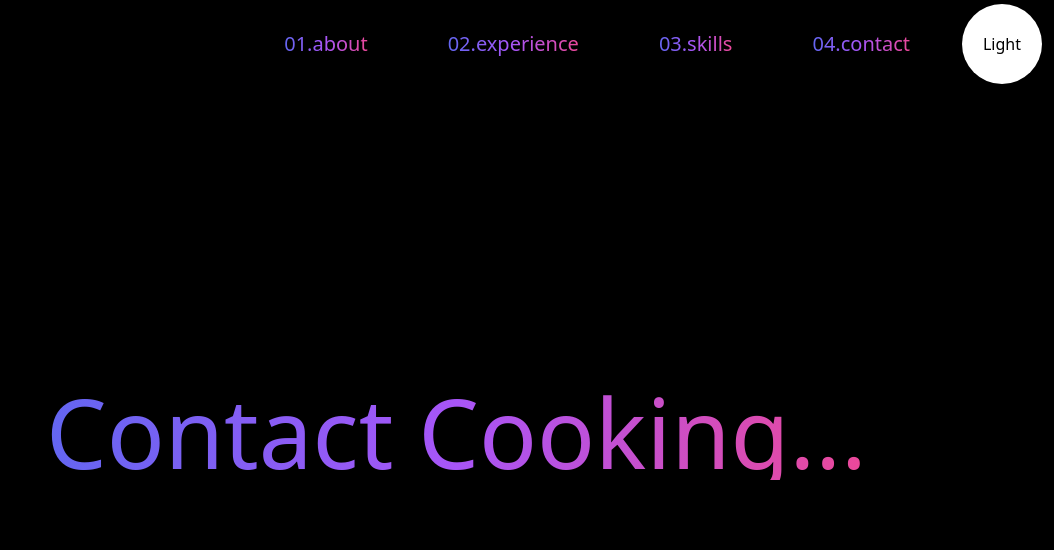
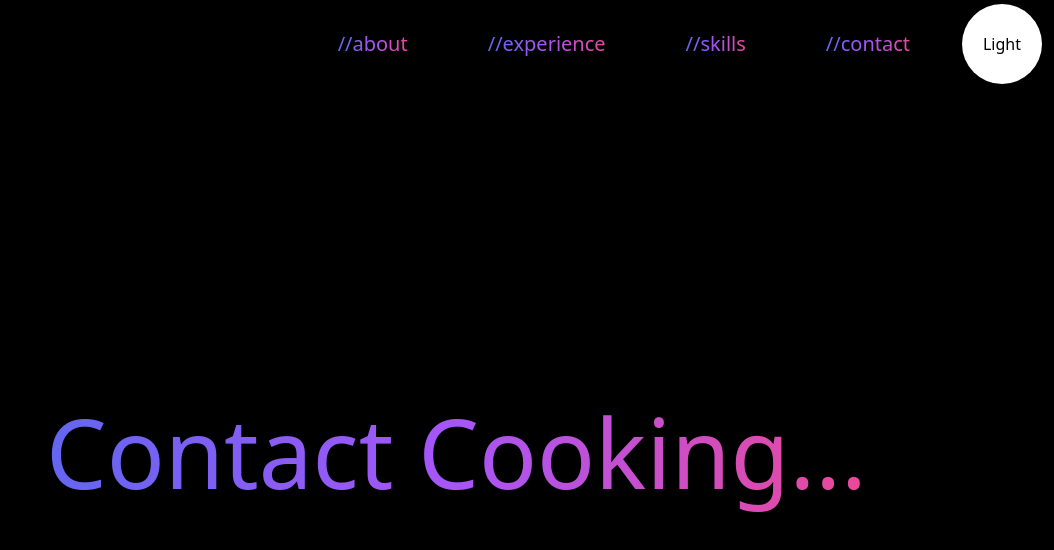
Before and after one commit to Surya-the-coder/surya-portfolio, a Next.js app: page /contact in a window 1280 px wide. Shown: the top 550 px of the page, without its empty margins (226-1280 px from the left). Built offline with nearby package versions, Linux system fonts and the light colour scheme.

Commit message:
Light/Dark Working

```diff
--- a/components/NavBar.tsx
+++ b/components/NavBar.tsx
@@ -3,25 +3,37 @@ import Link from "next/link";
 const NavBar = (props) => {
     let lightMode = ' bg-black text-white '
     let darkMode  = ' bg-white text-black '
+
+    const setLocalLightMode = () => {
+        if (props.LightMode) {
+            props.setLightMode(false)
+            localStorage.setItem('LightMode', 'FALSE')
+        }
+        else{
+            props.setLightMode(true)
+            localStorage.setItem('LightMode', 'TRUE')
+        }
+    }
+
     return (
         <div className="flex w-full absolute z-50">
             <nav className="flex justify-end w-full">
                 <ul className="flex items-center">
                     <li className={`mx-10 text-xl text-transparent bg-clip-text bg-gradient-to-r from-indigo-500 via-purple-500 to-pink-500 underline-offset-1`}>
-                        <Link href ="/" >01.about</Link>
+                        <Link href = {{pathname : "/"}}>//about</Link>
                     </li>
                     <li className={`mx-10 text-xl text-transparent bg-clip-text bg-gradient-to-r from-indigo-500 via-purple-500 to-pink-500 underline-offset-1`}>
-                        <Link href ="experience" >02.experience</Link>
+                        <Link href = {{pathname : "/experience"}} >//experience</Link>
                     </li>
                     <li className={`mx-10 text-xl text-transparent bg-clip-text bg-gradient-to-r from-indigo-500 via-purple-500 to-pink-500 underline-offset-1`}>
-                        <Link href ="skills" >03.skills</Link>
+                        <Link href = {{pathname : "/skills"}} >//skills</Link>
                     </li>
                     <li className={`mx-10 text-xl text-transparent bg-clip-text bg-gradient-to-r from-indigo-500 via-purple-500 to-pink-500 underline-offset-1`}>
-                        <Link href ="contact" >04.contact</Link>
+                        <Link href = {{pathname : "/contact"}} >//contact</Link>
                     </li>
                     <li>
                         <div className='h-20 flex justify-end px-3 my-1'>
-                            <button className={`w-20 rounded-full + ${props.LightMode ? lightMode : darkMode}`} onClick={()=>{props.LightMode?props.setLightMode(false):props.setLightMode(true)}}>
+                            <button className={`w-20 rounded-full + ${props.LightMode ? lightMode : darkMode}`} onClick={setLocalLightMode}>
                                 {props.LightMode?'Dark':'Light'}
                             </button>
                         </div>
--- a/pages/contact.tsx
+++ b/pages/contact.tsx
@@ -1,5 +1,5 @@
 import Link from 'next/link'
-import { useState } from 'react';
+import { useEffect, useState } from 'react';
 import Layout from '../components/Layout'
 
 import BellIcon from '../assets/svg/Bell.svg';
@@ -7,17 +7,29 @@ import Abstract1 from '../assets/svg/Abstract1.svg';
 import Abstract2 from '../assets/svg/Abstract2.svg';
 import Abstract3 from '../assets/svg/Abstract3.svg';
 import NavBar from '../components/NavBar';
+import { useRouter } from 'next/router';
 
 
 const contact = () => {
+    const router = useRouter();
     const [LightMode, setLightMode] = useState(false);
+
+    useEffect(() => {
+        let LocalLightMode = localStorage.getItem('LightMode')
+        if (LocalLightMode == "TRUE") {
+            setLightMode(true)
+        }
+        else{
+            setLightMode(false)
+        }
+    }, [])
 
   return (
     <div className={LightMode ? 'flex flex-col w-full min-h-screen bg-white' : 'flex flex-col w-full min-h-screen bg-black'}>
       <NavBar LightMode = {LightMode} setLightMode = {setLightMode} />
       <div className=' flex flex-col pt-96 pl-48 relative z-0'>
         <div className='flex justify-left'>
-          <p className={` flex justify-center text-8xl mx-20 text-transparent bg-clip-text bg-gradient-to-r from-indigo-500 via-purple-500 to-pink-500 `}>
+          <p className={` flex justify-center text-8xl mx-20 py-5 text-transparent bg-clip-text bg-gradient-to-r from-indigo-500 via-purple-500 to-pink-500 `}>
             Contact Cooking...
           </p>
         </div>
--- a/pages/experience.tsx
+++ b/pages/experience.tsx
@@ -1,5 +1,5 @@
 import Link from 'next/link'
-import { useState } from 'react';
+import { useEffect, useState } from 'react';
 import Layout from '../components/Layout'
 
 import BellIcon from '../assets/svg/Bell.svg';
@@ -7,17 +7,30 @@ import Abstract1 from '../assets/svg/Abstract1.svg';
 import Abstract2 from '../assets/svg/Abstract2.svg';
 import Abstract3 from '../assets/svg/Abstract3.svg';
 import NavBar from '../components/NavBar';
+import { useRouter } from 'next/router';
 
 
 const experience = () => {
+    const router = useRouter();
     const [LightMode, setLightMode] = useState(false);
+
+    useEffect(() => {
+        let LocalLightMode = localStorage.getItem('LightMode')
+        if (LocalLightMode == "TRUE") {
+            setLightMode(true)
+        }
+        else{
+            setLightMode(false)
+        }
+    }, [])
+
 
     return (
         <div className={LightMode ? 'flex flex-col w-full min-h-screen bg-white' : 'flex flex-col w-full min-h-screen bg-black'}>
         <NavBar LightMode = {LightMode} setLightMode = {setLightMode} />
         <div className=' flex flex-col pt-96 pl-48 relative z-0'>
             <div className='flex justify-left'>
-          <p className={` flex justify-center text-8xl mx-20 text-transparent bg-clip-text bg-gradient-to-r from-indigo-500 via-purple-500 to-pink-500 `}>
+            <p className={` flex justify-center text-8xl mx-20 py-5 text-transparent bg-clip-text bg-gradient-to-r from-indigo-500 via-purple-500 to-pink-500 `}>
                 Experience Cooking...
             </p>
             </div>
--- a/pages/index.tsx
+++ b/pages/index.tsx
@@ -1,16 +1,22 @@
-import Link from 'next/link'
-import { useState } from 'react';
-import Layout from '../components/Layout'
-
-import BellIcon from '../assets/svg/Bell.svg';
-import Abstract1 from '../assets/svg/Abstract1.svg';
-import Abstract2 from '../assets/svg/Abstract2.svg';
-import Abstract3 from '../assets/svg/Abstract3.svg';
+import { useRouter } from 'next/router';
 import NavBar from '../components/NavBar';
+import { useEffect, useState } from 'react';
 
 
 const IndexPage = () => {
+  const router = useRouter();
   const [LightMode, setLightMode] = useState(false);
+
+  useEffect(() => {
+      let LocalLightMode = localStorage.getItem('LightMode')
+      if (LocalLightMode == "TRUE") {
+          setLightMode(true)
+      }
+      else{
+          setLightMode(false)
+      }
+  }, [])
+
   return (
     <div className={LightMode ? 'flex flex-col w-full min-h-screen bg-white' : 'flex flex-col w-full min-h-screen bg-black'}>
       <NavBar LightMode = {LightMode} setLightMode = {setLightMode} />
--- a/pages/skills.tsx
+++ b/pages/skills.tsx
@@ -1,5 +1,5 @@
 import Link from 'next/link'
-import { useState } from 'react';
+import { useEffect, useState } from 'react';
 import Layout from '../components/Layout'
 
 import BellIcon from '../assets/svg/Bell.svg';
@@ -7,17 +7,29 @@ import Abstract1 from '../assets/svg/Abstract1.svg';
 import Abstract2 from '../assets/svg/Abstract2.svg';
 import Abstract3 from '../assets/svg/Abstract3.svg';
 import NavBar from '../components/NavBar';
+import { useRouter } from 'next/router';
 
 
 const skills = () => {
+    const router = useRouter();
     const [LightMode, setLightMode] = useState(false);
+
+    useEffect(() => {
+        let LocalLightMode = localStorage.getItem('LightMode')
+        if (LocalLightMode == "TRUE") {
+            setLightMode(true)
+        }
+        else{
+            setLightMode(false)
+        }
+    }, [])
 
     return (
         <div className={LightMode ? 'flex flex-col w-full min-h-screen bg-white' : 'flex flex-col w-full min-h-screen bg-black'}>
         <NavBar LightMode = {LightMode} setLightMode = {setLightMode} />
         <div className=' flex flex-col pt-96 pl-48 relative z-0'>
             <div className='flex justify-left'>
-            <p className={` flex justify-center text-8xl mx-20 text-transparent bg-clip-text bg-gradient-to-r from-indigo-500 via-purple-500 to-pink-500 `}>
+            <p className={` flex justify-center text-8xl mx-20 py-5 text-transparent bg-clip-text bg-gradient-to-r from-indigo-500 via-purple-500 to-pink-500 `}>
                 Skills Cooking...
             </p>
             </div>
```
Lines whose indentation alone changed are shown as unchanged.
